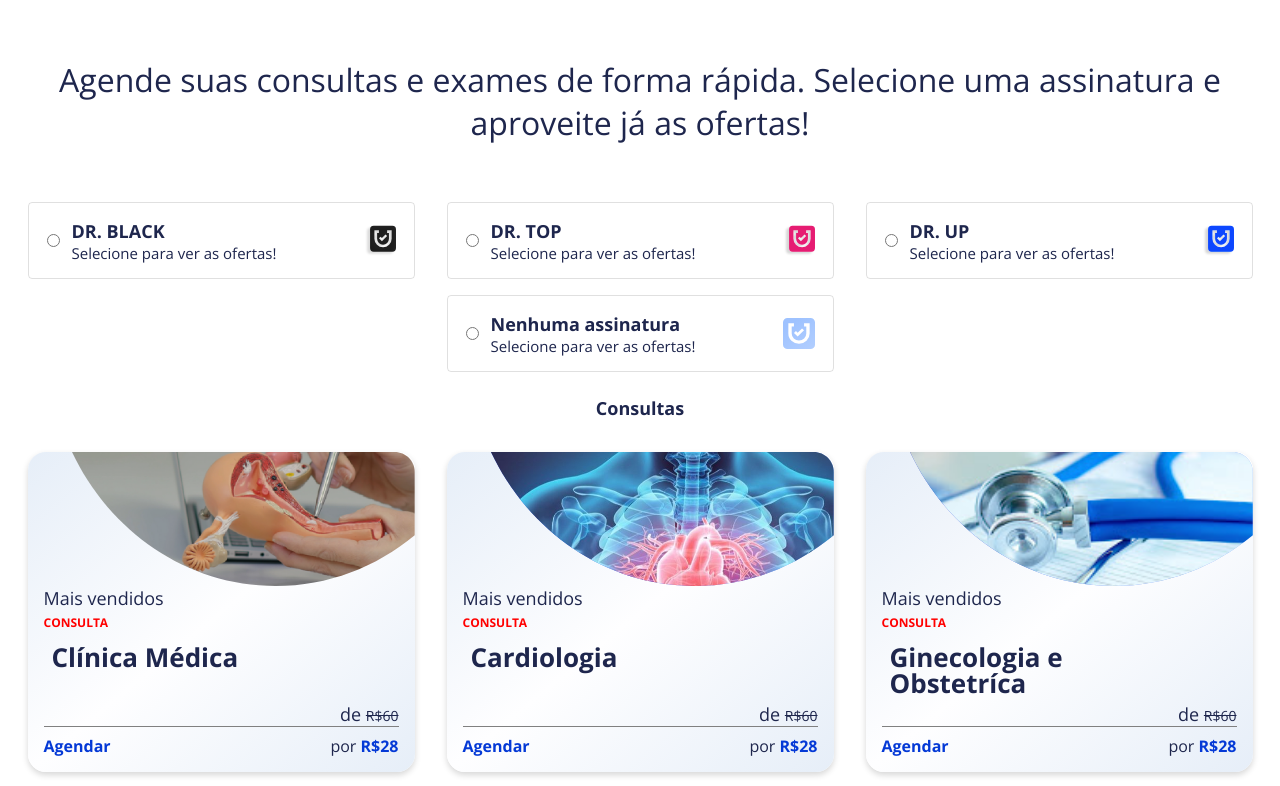
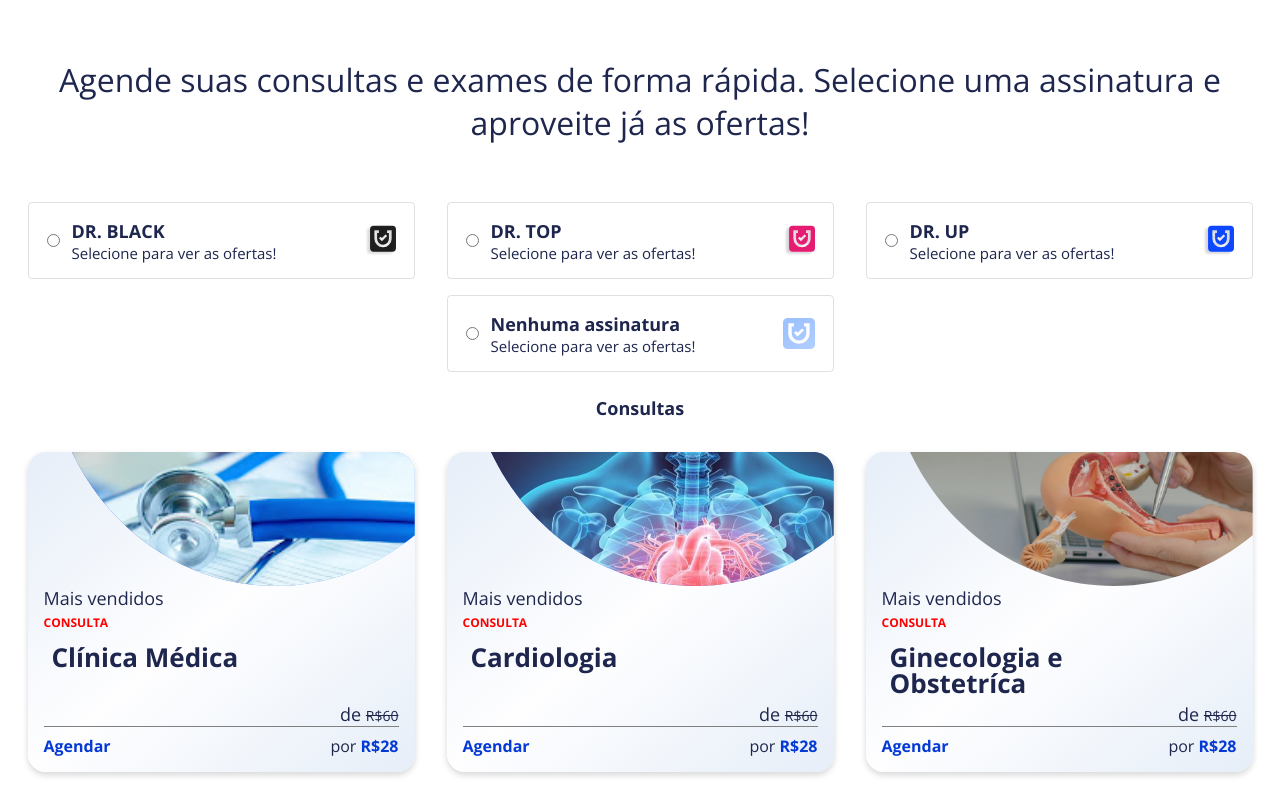
Before and after one commit to JosephMartins/front-end-test-drhoje, a React (Create React App) app: page / in a window 1280 px wide. Shown: the top 786 px of the page. Built offline with nearby package versions, Linux system fonts and the light colour scheme.

Commit message:
Teste finalizado

```diff
--- a/src/pages/Home/index.js
+++ b/src/pages/Home/index.js
@@ -31,9 +31,9 @@ const Home = () => {
           <p >Consultas</p>
         </div>
         <section className="consultas">
-          <CardConsulta titulo="Clínica Médica" img={img1} />
+          <CardConsulta titulo="Clínica Médica" img={img3} />
           <CardConsulta titulo="Cardiologia" img={img2} />
-          <CardConsulta titulo="Ginecologia e Obstetríca" img={img3} />
+          <CardConsulta titulo="Ginecologia e Obstetríca" img={img1} />
           <BuscarMais  />
         </section>
       </main>
```
